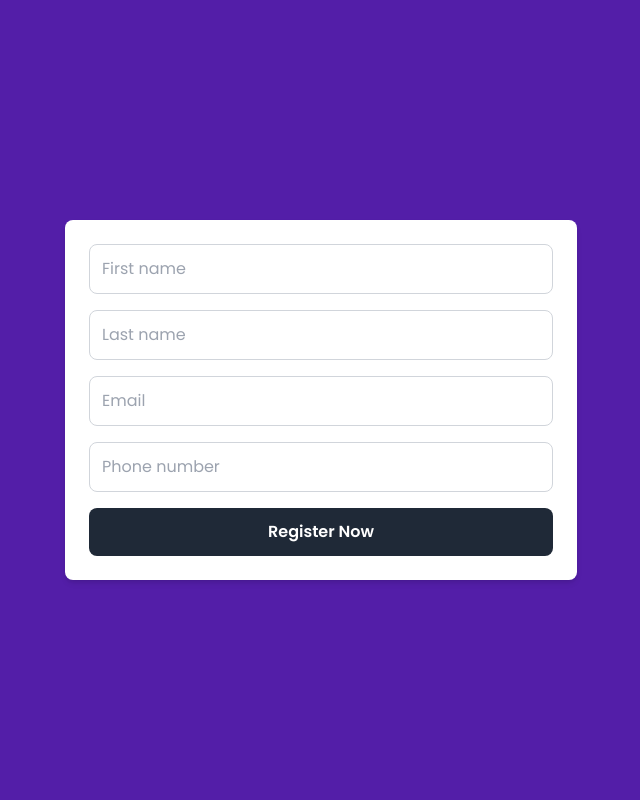
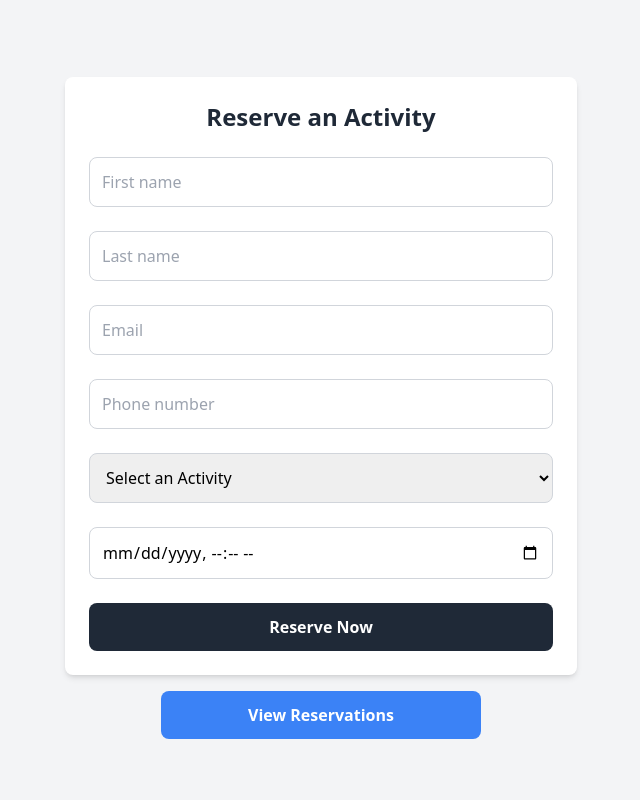
Before and after one commit to theshamkhi/FitBook, a PHP site: page /members/add.php in a window 1280 px wide. Shown: the whole page, without its empty margins (319-959 px from the left). Run offline with PHP 8.4, Linux system fonts and the light colour scheme; data comes from the database, SQL or seed files in the repository; some libraries are stand-ins or nearby versions.

Commit message:
Added select option in the form for activities & and an input for reservation date

```diff
--- a/assets/style.css
+++ b/assets/style.css
@@ -6,10 +6,3 @@
   box-sizing: border-box;
   font-family: 'Poppins', sans-serif;
 }
-main {
-  min-height: 100vh;
-  display: flex;
-  align-items: center;
-  justify-content: center;
-  background: #531ea8;
-}
--- a/members/add.php
+++ b/members/add.php
@@ -3,41 +3,105 @@
 <head>
     <meta charset="UTF-8">
     <meta name="viewport" content="width=device-width, initial-scale=1.0">
-    <title>FitBook</title>
-    <link rel="stylesheet" href="../assets/style.css">
+    <title>FitBook - Reserve Activity</title>
     <script src="https://cdn.tailwindcss.com"></script>
 </head>
-<body>
+<body class="bg-gray-100 min-h-screen flex items-center justify-center">
     <?php
     include('../config/db.php');
+
+    $successMessage = '';
+    $errorMessage = '';
+
+    // Fetch activities for dropdown
+    $activities = [];
+    $activityQuery = "SELECT ActiviteID, Nom FROM activites";
+    $activityResult = $conn->query($activityQuery);
+    if ($activityResult && $activityResult->num_rows > 0) {
+        while ($row = $activityResult->fetch_assoc()) {
+            $activities[] = $row;
+        }
+    }
 
     if ($_SERVER['REQUEST_METHOD'] == 'POST') {
         $firstname = $_POST['firstname'];
         $lastname = $_POST['lastname'];
         $email = $_POST['email'];
         $phone = $_POST['phone'];
+        $activityID = $_POST['activity'];
+        $reservationDate = $_POST['reservation_date'];
 
-        $sql = "INSERT INTO membres (Prenom, Nom, Email, Telephone) VALUES (?, ?, ?, ?)";
-        $stmt = $conn->prepare($sql);
-        $stmt->bind_param("ssss", $firstname, $lastname, $email, $phone);
+        // Insert member
+        $sqlMember = "INSERT INTO membres (Prenom, Nom, Email, Telephone) VALUES (?, ?, ?, ?)";
+        $stmtMember = $conn->prepare($sqlMember);
+        if ($stmtMember) {
+            $stmtMember->bind_param("ssss", $firstname, $lastname, $email, $phone);
+            if ($stmtMember->execute()) {
+                $memberID = $stmtMember->insert_id;
 
-        if ($stmt->execute()) {
-            echo "Membre ajouté avec succès.";
+                // Insert reservation
+                $sqlReservation = "INSERT INTO reservations (MembreID, ActiviteID, ReservationDate) VALUES (?, ?, ?)";
+                $stmtReservation = $conn->prepare($sqlReservation);
+                if ($stmtReservation) {
+                    $stmtReservation->bind_param("iis", $memberID, $activityID, $reservationDate);
+                    if ($stmtReservation->execute()) {
+                        $successMessage = "Reservation successfully created.";
+                    } else {
+                        $errorMessage = "Error: " . $conn->error;
+                    }
+                    $stmtReservation->close();
+                }
+            } else {
+                $errorMessage = "Error: " . $conn->error;
+            }
+            $stmtMember->close();
         } else {
-            echo "Erreur : " . $conn->error;
+            $errorMessage = "Error: " . $conn->error;
         }
     }
     ?>
-    <main>
-        <form method="POST" class="max-w-lg mx-auto p-6 bg-white rounded-lg shadow-md space-y-4">
-            <input type="text" name="firstname" placeholder="First name" required class="w-full p-3 border border-gray-300 rounded-lg focus:outline-none focus:ring-2 focus:ring-purple-500">
-            <input type="text" name="lastname" placeholder="Last name" required class="w-full p-3 border border-gray-300 rounded-lg focus:outline-none focus:ring-2 focus:ring-purple-500">
-            <input type="email" name="email" placeholder="Email" required class="w-full p-3 border border-gray-300 rounded-lg focus:outline-none focus:ring-2 focus:ring-purple-500">
-            <input type="text" name="phone" placeholder="Phone number" required class="w-full p-3 border border-gray-300 rounded-lg focus:outline-none focus:ring-2 focus:ring-purple-500">
-            <button type="submit" class="w-full py-3 bg-gray-800 text-white rounded-lg font-semibold hover:bg-gray-900 focus:outline-none">
-                Register Now
+    <main class="w-full px-4">
+
+        <?php if (!empty($successMessage)): ?>
+            <div class="text-center mb-4 text-green-600 font-medium">
+                <?= $successMessage ?>
+            </div>
+        <?php elseif (!empty($errorMessage)): ?>
+            <div class="text-center mb-4 text-red-600 font-medium">
+                <?= $errorMessage ?>
+            </div>
+        <?php endif; ?>
+
+        <form method="POST" class="max-w-lg mx-auto mt-4 p-6 bg-white rounded-lg shadow-md space-y-6">
+            <h1 class="text-2xl font-bold text-center text-gray-800">Reserve an Activity</h1>
+            <input type="text" name="firstname" placeholder="First name" required
+                class="w-full p-3 border border-gray-300 rounded-lg focus:outline-none focus:ring-2 focus:ring-purple-500">
+            <input type="text" name="lastname" placeholder="Last name" required
+                class="w-full p-3 border border-gray-300 rounded-lg focus:outline-none focus:ring-2 focus:ring-purple-500">
+            <input type="email" name="email" placeholder="Email" required
+                class="w-full p-3 border border-gray-300 rounded-lg focus:outline-none focus:ring-2 focus:ring-purple-500">
+            <input type="text" name="phone" placeholder="Phone number" required
+                class="w-full p-3 border border-gray-300 rounded-lg focus:outline-none focus:ring-2 focus:ring-purple-500">
+            <select name="activity" required
+                class="w-full p-3 border border-gray-300 rounded-lg focus:outline-none focus:ring-2 focus:ring-purple-500">
+                <option value="" disabled selected>Select an Activity</option>
+                <?php foreach ($activities as $activity): ?>
+                    <option value="<?= $activity['ActiviteID'] ?>"><?= $activity['Nom'] ?></option>
+                <?php endforeach; ?>
+            </select>
+            <input type="datetime-local" name="reservation_date" required
+                class="w-full p-3 border border-gray-300 rounded-lg focus:outline-none focus:ring-2 focus:ring-purple-500">
+            <button type="submit"
+                class="w-full py-3 bg-gray-800 text-white rounded-lg font-semibold hover:bg-gray-900 focus:outline-none focus:ring-2 focus:ring-purple-500">
+                Reserve Now
             </button>
         </form>
+        <div class="max-w-xs mx-auto mt-4">
+            <a href="display.php"
+                class="w-full block text-center py-3 bg-blue-500 text-white rounded-lg font-semibold hover:bg-blue-600 focus:outline-none focus:ring-2 focus:ring-blue-500">
+                View Reservations
+            </a>
+        </div>
     </main>
 </body>
 </html>
```
Also changed, not shown: members/display.php (+32 -13 lines).
